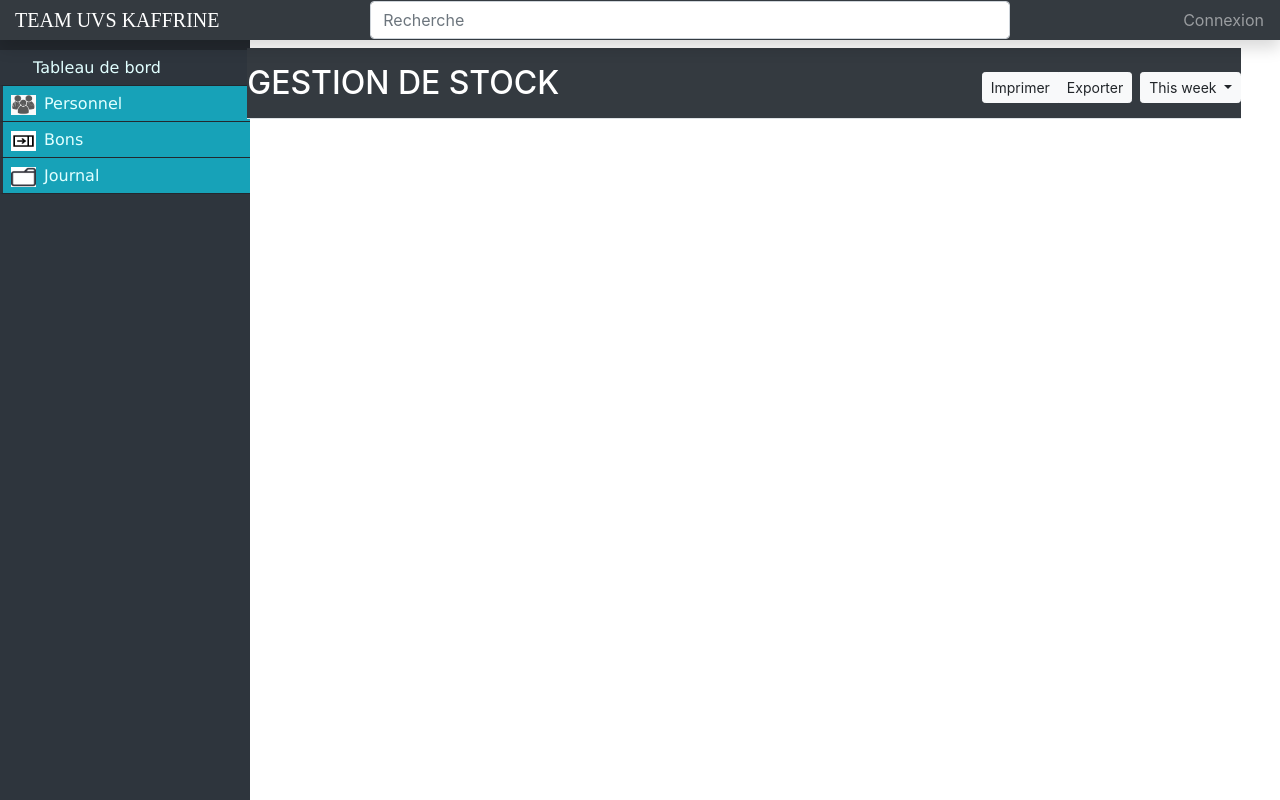
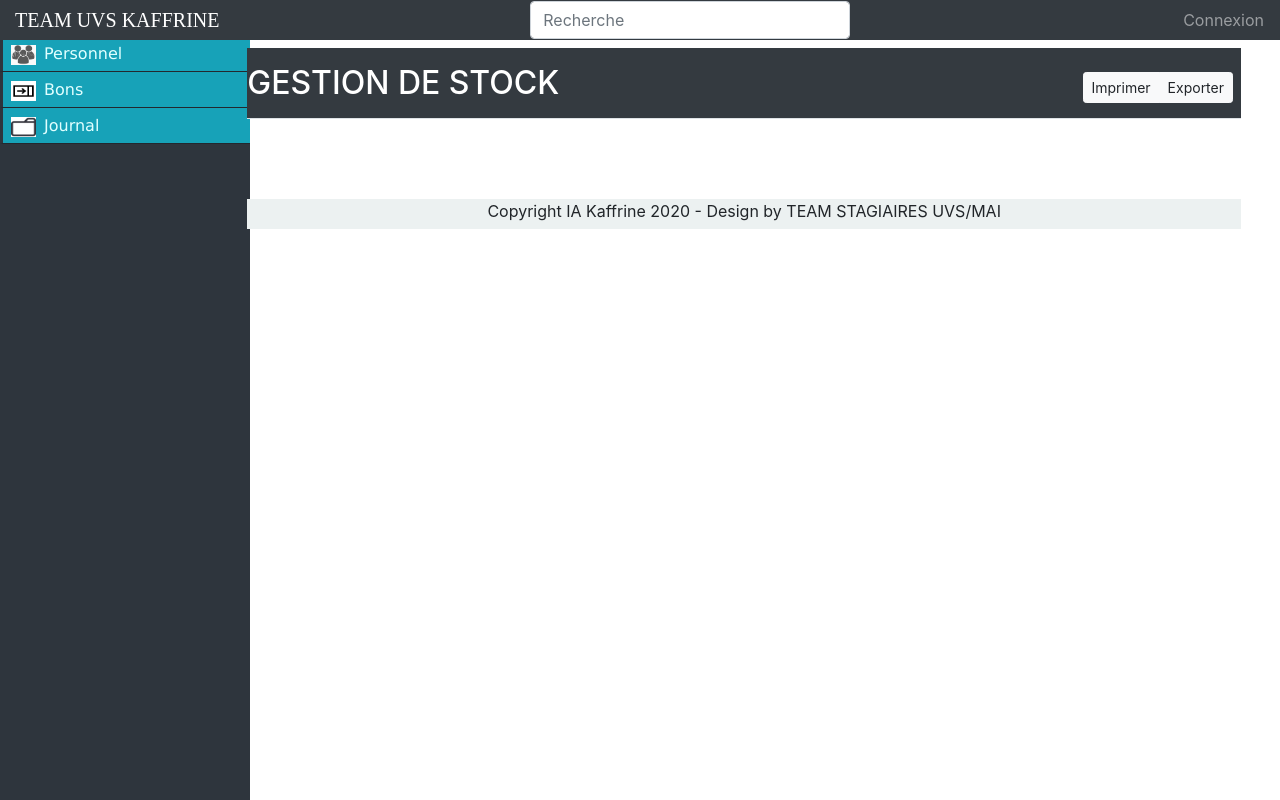
Before and after one commit to kalisto11/gestock, a PHP site: page /default.php in a window 1280 px wide. Run offline with PHP 8.4, Linux system fonts and the light colour scheme; data that the repository does not hold is empty.

Commit message:
retouche design template default

```diff
--- a/public/css/style.css
+++ b/public/css/style.css
@@ -72,3 +72,19 @@ table a{
   color:white;
 }
 /* fin tableau */
+
+footer{
+  margin-top: 80px;
+  margin-bottom: 0px;
+  height: 30px;
+  background-color: rgb(236, 241, 241);
+
+}
+
+footer p{
+  text-align: center;
+}
+
+main{
+  padding-bottom: 0px;
+}
--- a/public/default.php
+++ b/public/default.php
@@ -16,9 +16,9 @@
     </head>
     <body>
         <!-- BARRE DU LOGO ET ZONE DE RECHERCHE -->
-        <nav class="navbar navbar-dark fixed-top bg-dark flex-md-nowrap p-0 shadow">
+        <nav class="navbar navbar-dark fixed-top bg-dark flex-md-nowrap p-0">
                 <a class="navbar-brand col-sm-3 col-md-2 mr-0" id="logo" href="#">TEAM UVS KAFFRINE</a>
-                <input class="form-control form-control-dark w-50" type="text" placeholder="Recherche" aria-label="Search">
+                <input class="form-control form-control-dark w-25" type="text" placeholder="Recherche" aria-label="Search">
             <ul class="navbar-nav px-3">
                 <li class="nav-item text-nowrap">
                     <a class="nav-link" href="#">Connexion</a>
@@ -27,12 +27,11 @@
         </nav>
         <!-- FIN BARRE DU LOGO ET ZONE DE RECHERCHE -->
 
+        <!-- DEBUT CONTENEUR MENU LATERAL ET ZONE PRINCIPAL -->
         <div class="container-fluid">
             <div class="row">
                 <!-- PANNEAU TITRE ET MENU LATERAL -->
                 <div class="nav-side-menu">
-                <div class="brand">LOGO</div>
-                <i class="fa fa-bars fa-2x toggle-btn" data-toggle="collapse" data-target="#menu-content"></i>
                 <div class="menu-list">
                     <ul id="menu-content" class="menu-content collapse out">
                         <li>
@@ -65,6 +64,8 @@
                         </ul>
                     </ul>
                 </div>
+
+
             </div>
         </div>
         <!-- FIN PANNEAU TITRE ET MENU LATERAL -->
@@ -78,20 +79,19 @@
                         <button type="button" class="btn btn-sm btn-light">Imprimer</button>
                         <button type="button" class="btn btn-sm btn-light">Exporter</button>
                     </div>
-                            <button type="button" class="btn btn-sm btn-light dropdown-toggle">
-                                <span data-feather="calendar"></span>
-                                This week
-                            </button>
                 </div>
             </div>
             <div>
             <?= $content ?>
             </div>
+            <footer>
+                <p>
+                 Copyright IA Kaffrine 2020 - Design by TEAM STAGIAIRES UVS/MAI
+                </p>
+            </footer>
         </main>
+        <!-- FIN ZONE D'AFFICHAGE DU CONTENU -->
 
-                <!-- FIN ZONE D'AFFICHAGE DU CONTENU -->
-            </div>
-        </div>
         <script src="bootstrap/js/jquery.min.js"></script>
         <script src="bootstrap/js/propper.min.js"></script>
         <script src="bootstrap/js/bootstrap.min.js"></script>
```
Lines whose indentation alone changed are shown as unchanged.
